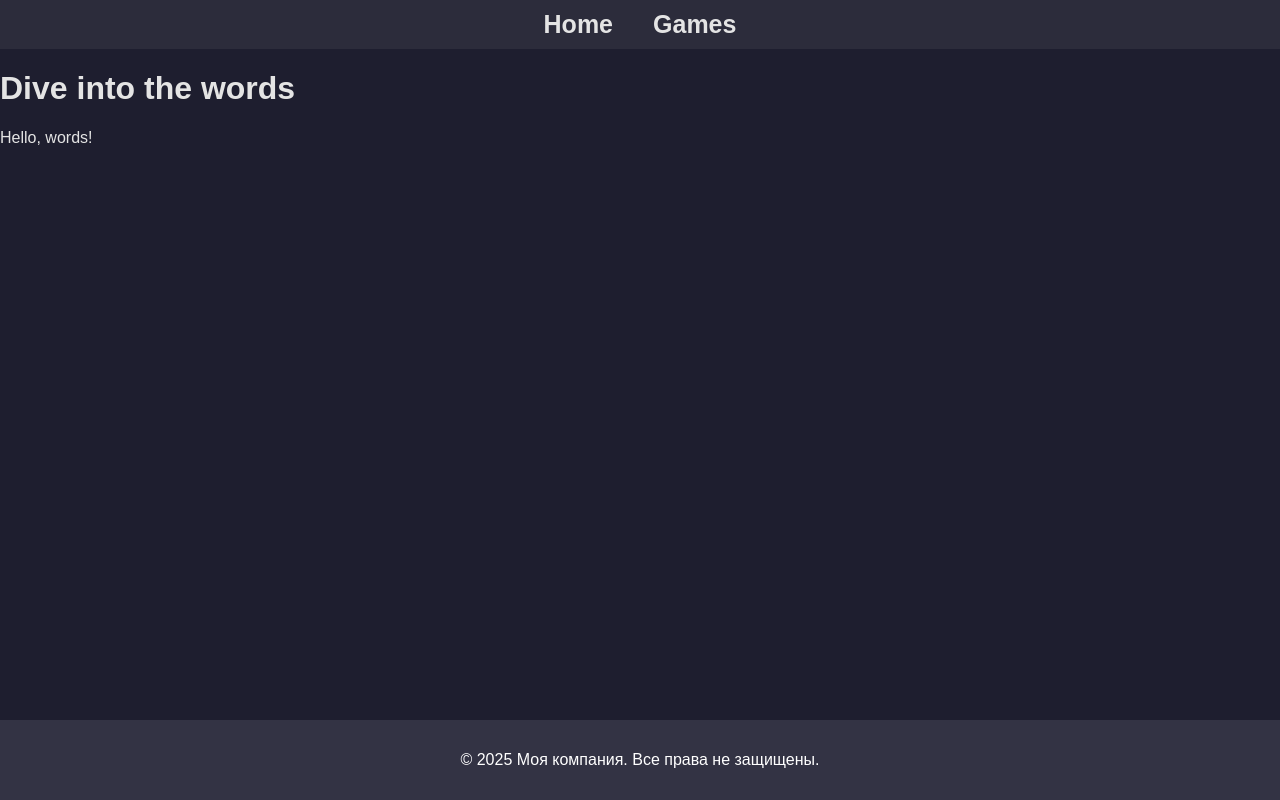
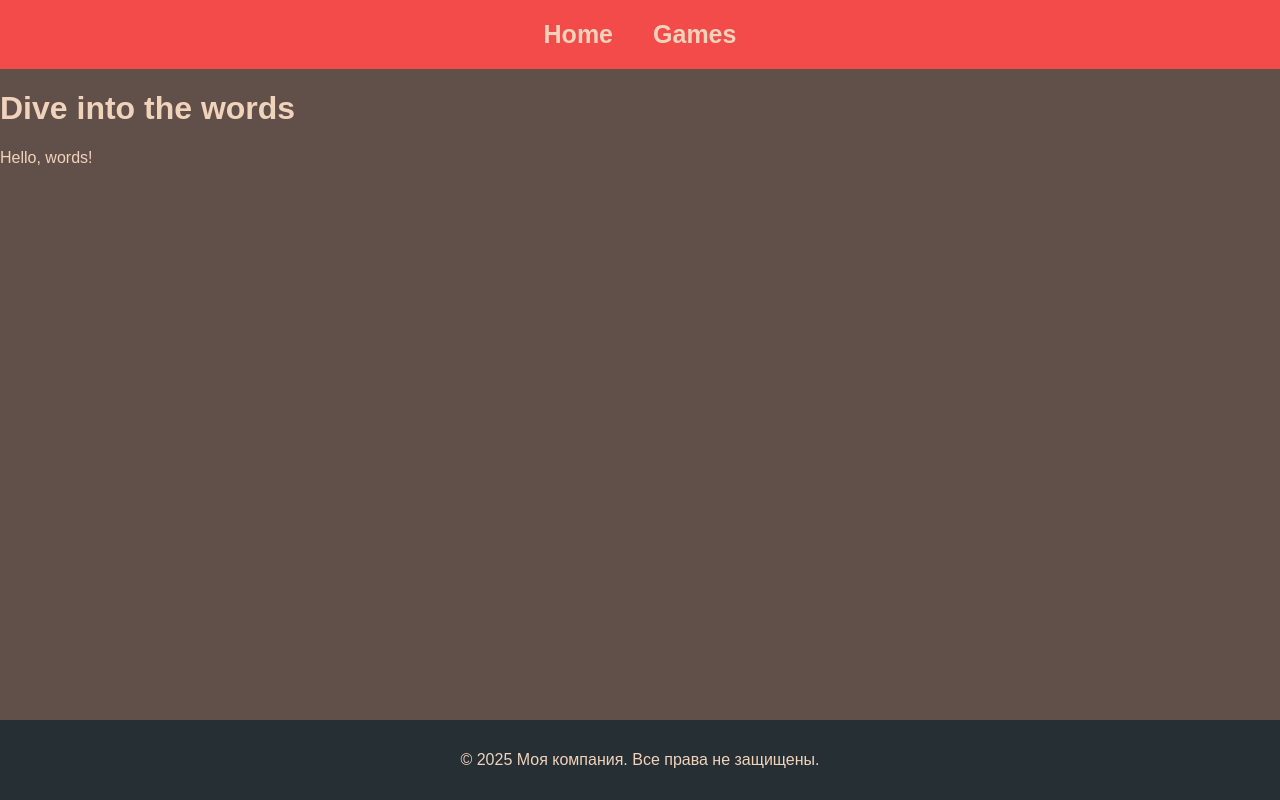
Before and after one commit to or-tty/ortty_com, a Django app: page / in a window 1280 px wide. Run offline with Django 5.2, Linux system fonts and the light colour scheme.

Commit message:
css in other files

```diff
--- a/config/settings.py
+++ b/config/settings.py
@@ -118,6 +118,10 @@ USE_TZ = True
 
 STATIC_URL = 'static/'
 
+STATICFILES_DIRS = [
+    BASE_DIR / 'static',
+]
+
 # Default primary key field type
 # https://docs.djangoproject.com/en/5.2/ref/settings/#default-auto-field
 
--- a/pages/templates/base.html
+++ b/pages/templates/base.html
@@ -10,27 +10,9 @@
         {% block title %}{% endblock title %} • {{ home_view.domain }}
       {% endif %}
     </title>
-
-    <style>
-      html, body {
-        background-color: #1e1e2f;
-        margin: 0;
-        padding: 0;
-        height: 100%;
-        color: #e4e4e4;
-        font-family: sans-serif;
-      }
-
-      .wrapper {
-        min-height: 100%;
-        display: flex;
-        flex-direction: column;
-      }
-
-      main {
-        flex: 1; /* занимает всё свободное пространство */
-      }
-    </style>
+    <link rel="stylesheet" href="{% static 'css/base.css' %}">
+    <link rel="stylesheet" href="{% static 'css/navbar.css' %}">
+    <link rel="stylesheet" href="{% static 'css/footer.css' %}">
   </head>
 
   <body>
--- a/pages/templates/footer.html
+++ b/pages/templates/footer.html
@@ -1,13 +1,4 @@
 {% load static %}
-<style>
-  footer {
-    background-color: 	#333344; /* тёмно-серый фон */
-    color: white;           /* белый текст */
-    text-align: center;
-    padding: 15px 0;
-  }
-</style>
-
 <footer>
   <p>&copy; {% now "Y" %} Моя компания. Все права не защищены.</p>
 </footer>
--- a/pages/templates/navbar.html
+++ b/pages/templates/navbar.html
@@ -1,30 +1,4 @@
 {% load static %}
-<style>
-    nav {
-        background-color: #2c2c3b;
-        padding: 10px 20px;
-    }
-
-    nav ul {
-        list-style: none;
-        padding: 0;
-        margin: 0;
-        justify-content: center; /* центр по горизонтали */
-        display: flex; /* делает список горизонтальным */
-        gap: 40px; /* расстояние между ссылками */
-    }
-
-    nav li a {
-        font-size: 25px; /* увеличенный шрифт */
-        text-decoration: none;
-        color: #e4e4e4;
-        font-weight: bold;
-    }
-
-    nav li a:hover {
-        color: #66bfff;
-    }
-</style>
 <nav>
     <ul>
         <li><a href="{% url 'pages:home' %}">Home</a></li>
--- /dev/null
+++ b/static/css/base.css
@@ -0,0 +1,18 @@
+html, body {
+    background-color: #615049;
+    margin: 0;
+    padding: 0;
+    height: 100%;
+    color: #F1D3BC;
+    font-family: sans-serif;
+}
+
+.wrapper {
+    min-height: 100%;
+    display: flex;
+    flex-direction: column;
+}
+
+main {
+    flex: 1; /* занимает всё свободное пространство */
+}
--- /dev/null
+++ b/static/css/footer.css
@@ -0,0 +1,6 @@
+footer {
+    background-color: 	#262f34; /* тёмно-серый фон */
+    color: #F1D3BC;           /* белый текст */
+    text-align: center;
+    padding: 15px 0;
+}
--- /dev/null
+++ b/static/css/navbar.css
@@ -0,0 +1,24 @@
+nav {
+    background-color: #F34A4A;
+    padding: 20px 20px;
+}
+
+nav ul {
+    list-style: none;
+    padding: 0;
+    margin: 0;
+    justify-content: center; /* центр по горизонтали */
+    display: flex; /* делает список горизонтальным */
+    gap: 40px; /* расстояние между ссылками */
+}
+
+nav li a {
+    font-size: 25px; /* увеличенный шрифт */
+    text-decoration: none;
+    color: #F1D3BC;
+    font-weight: bold;
+}
+
+nav li a:hover {
+    color: #262f34;
+}
```
